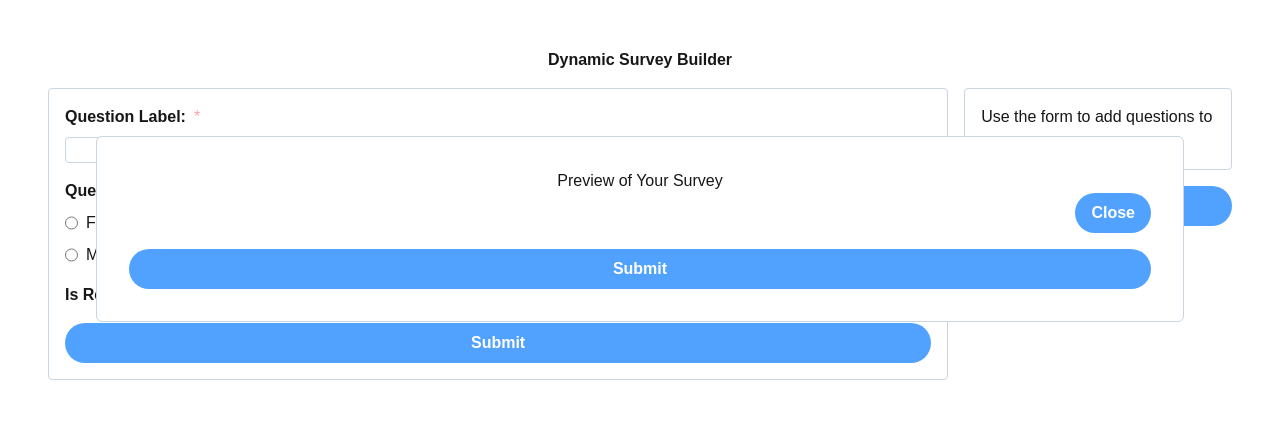
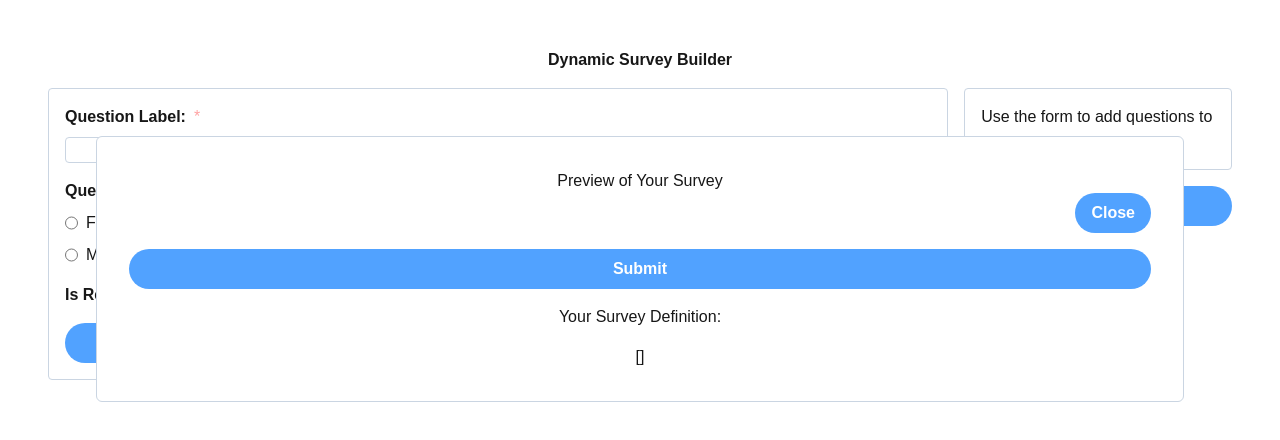
Before and after one commit to arielleslatus/dynamic-survey-builder, a Next.js app in the folder dynamic-survey-builder-app/: page / in a window 1280 px wide. Both pictures are taken after a click on the button "Preview Survey". Shown: the top 440 px of the page. Built offline with nearby package versions, Linux system fonts and the light colour scheme.

Commit message:
support submitting and displaying multiple responses

```diff
--- a/dynamic-survey-builder-app/components/TextInput.tsx
+++ b/dynamic-survey-builder-app/components/TextInput.tsx
@@ -28,7 +28,7 @@ export const TextInput: React.FC<TextInputProps> = ({
         type="text"
         name={name}
         className="border-slate-300 border-solid border-1 rounded-sm px-1"
-        value={value}
+        value={value ?? ""}
         onChange={(e) => onChange(e.currentTarget.value)}
         readOnly={isReadOnly}
       />
--- a/dynamic-survey-builder-app/templates/PreviewModal/index.tsx
+++ b/dynamic-survey-builder-app/templates/PreviewModal/index.tsx
@@ -25,7 +25,7 @@ export const PreviewModal: React.FC<PreviewModalProps> = ({
   const [answers, setAnswers] = useState<Map<number, Answer>>(
     new Map<number, Answer>()
   );
-  const [response, setResponse] = useState<SubmittedAnswer[]>([]);
+  const [responses, setResponses] = useState<SubmittedAnswer[][]>([]);
 
   const updateAnswer = (questionId: number, answerValue: string) => {
     const answersCopy = new Map(answers);
@@ -44,7 +44,8 @@ export const PreviewModal: React.FC<PreviewModalProps> = ({
         });
       }
     });
-    setResponse(submitted);
+    setResponses([...responses, submitted]);
+    setAnswers(new Map<number, Answer>());
   };
 
   return (
@@ -68,8 +69,18 @@ export const PreviewModal: React.FC<PreviewModalProps> = ({
           ))}
         </div>
         <Button text="Submit" onClick={onSubmit} />
-        {response.length > 0 && (
-          <p>Your Response: {JSON.stringify(response)}</p>
+        <p>Your Survey Definition: </p>
+        <p>{JSON.stringify(questions)}</p>
+        {/* TODO: Improve vertical scroll/overflow for this */}
+        {responses.length > 0 && (
+          <>
+            <p>Your Responses: </p>
+            <>
+              {responses.map((res, i) => (
+                <p key={i}>{JSON.stringify(res)}</p>
+              ))}
+            </>
+          </>
         )}
       </div>
     </div>
```
